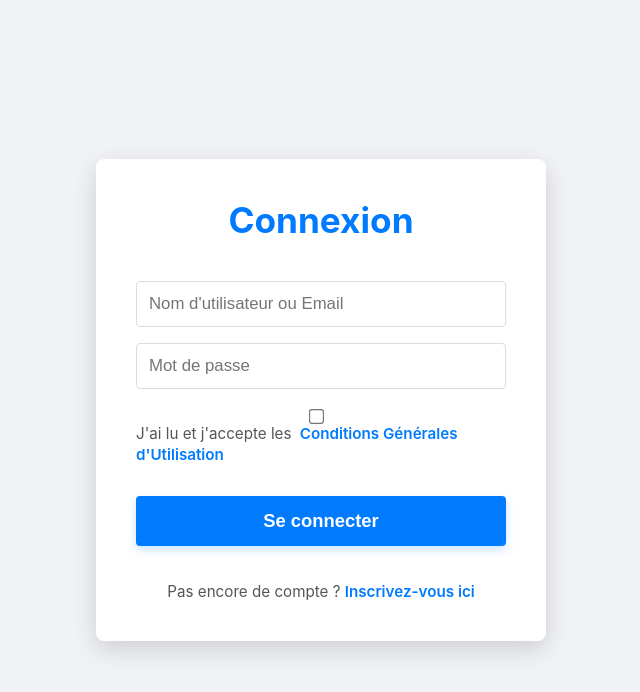
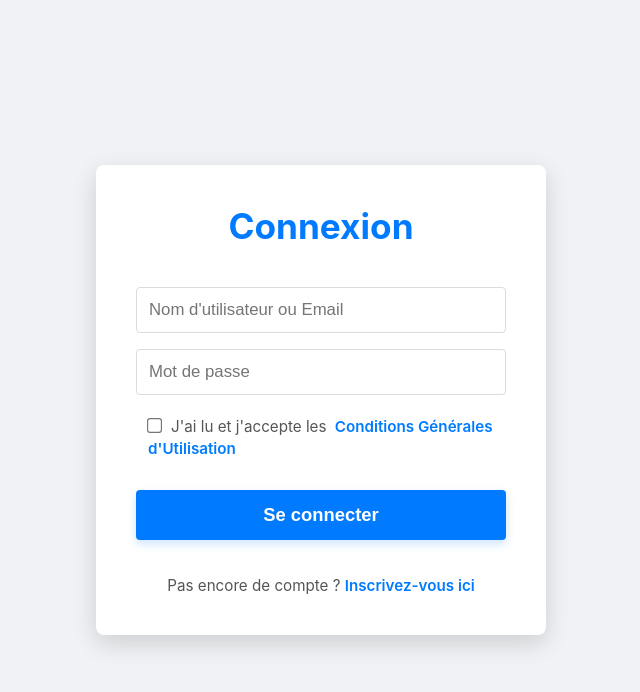
Before and after one commit to eldavo7/projet_2, a React (Vite) app in the folder frontend/: page / in a window 1280 px wide. Shown: the top 692 px of the page, without its empty margins (319-959 px from the left). Built offline with nearby package versions, Linux system fonts and the light colour scheme.

Commit message:
part_2.2_add_files

```diff
--- a/frontend/src/AdminDashboard.jsx
+++ b/frontend/src/AdminDashboard.jsx
@@ -22,10 +22,11 @@ export default function AdminDashboard() {
 
       try {
         const result = await getAdminDashboard(token); // Passe le token à la fonction API
+        console.log('Données reçues du backend pour AdminDashboard:', result); // Laissez le log pour le débogage
+
         if (result.success) {
-          // IMPORTANT: Assurez-vous que le backend renvoie bien un tableau d'utilisateurs
-          // sous la propriété 'data' de l'objet de réponse.
-          setUsers(result.data || []); // Met à jour l'état avec les données d'utilisateurs
+          // CORRECTION ICI: Accédez à result.data.data pour obtenir le tableau d'utilisateurs
+          setUsers(result.data.data || []); // Met à jour l'état avec les données d'utilisateurs
         } else {
           setError(result.message || 'Échec de la récupération des données admin.');
           // Si l'erreur est liée à l'authentification (ex: token invalide/expiré), redirige
--- a/frontend/src/Login.jsx
+++ b/frontend/src/Login.jsx
@@ -71,13 +71,13 @@ export default function Login({ onLogin }) {
         />
 
         <div className="form-group cgu-checkbox">
+          <label className='form-group' htmlFor="acceptCgu">
           <input
             type="checkbox"
             id="acceptCgu"
             checked={acceptCgu}
             onChange={(e) => setAcceptCgu(e.target.checked)}
           />
-          <label htmlFor="acceptCgu">
             J'ai lu et j'accepte les <a href="#" onClick={(e) => {
               e.preventDefault();
               navigate('/conditions');
--- a/frontend/src/style.css
+++ b/frontend/src/style.css
@@ -90,15 +90,15 @@ body {
 /* Boutons de soumission (Login, Register et Retour Conditions) */
 .login-form button,
 .register-form button,
-.conditions-container .back-button {
+.conditions-container .back-button { /* Appliqué aussi au bouton retour */
+  background-color: var(--primary-color);
+  color: white;
   padding: 14px 28px; /* Plus grand */
-  font-size: 1.15em;
-  font-weight: 600;
-  color: var(--white);
-  background-color: var(--primary-color);
   border: none;
   border-radius: var(--border-radius-small);
   cursor: pointer;
+  font-size: 1.15em;
+  font-weight: 600;
   transition: var(--transition-medium);
   width: 100%;
   box-shadow: 0 4px 10px rgba(0, 123, 255, 0.2);
@@ -151,10 +151,13 @@ body {
 .form-group.cgu-checkbox {
   display: flex;
   align-items: center;
-  justify-content: center; /* Centrage horizontal */
+  justify-content: flex-start; /* Aligne les éléments au début (à gauche) */
   margin-top: 5px; /* Petit espace au-dessus */
   margin-bottom: 15px; /* Espace sous la checkbox */
-  flex-wrap: wrap; /* Permet au texte de passer à la ligne sur petits écrans */
+  flex-wrap: wrap; /* Permet au texte de passer à la ligne sur petits écrans (utile pour la réactivité) */
+  width: 100%; /* S'assurer qu'il prend toute la largeur du conteneur */
+  padding: 0 12px; /* Ajoute un padding horizontal pour aligner avec les inputs */
+  box-sizing: border-box; /* Inclure le padding dans la largeur */
 }
 
 .form-group.cgu-checkbox input[type="checkbox"] {
@@ -162,6 +165,8 @@ body {
   margin-right: 10px;
   transform: scale(1.15); /* Légèrement plus grande */
   accent-color: var(--primary-color); /* Couleur de la coche */
+  /* Assurez-vous qu'elle est bien alignée verticalement */
+  flex-shrink: 0; /* Empêche la checkbox de rétrécir */
 }
 
 .form-group.cgu-checkbox label {
@@ -170,6 +175,9 @@ body {
   text-align: left; /* Assure que le texte du label s'aligne bien */
   line-height: 1.4;
   cursor: pointer; /* Indique que le label est cliquable */
+  /* CORRECTION: Retire flex-grow pour que le label prenne juste la place nécessaire */
+  /* flex-grow: 1; */ /* Suppression de cette propriété */
+  min-width: 0; /* Permet au texte de wrap si nécessaire sans déborder */
 }
 
 .form-group.cgu-checkbox label a {
```
Also changed, not shown: 2 other files (tests, documents, lock files or other folders).
